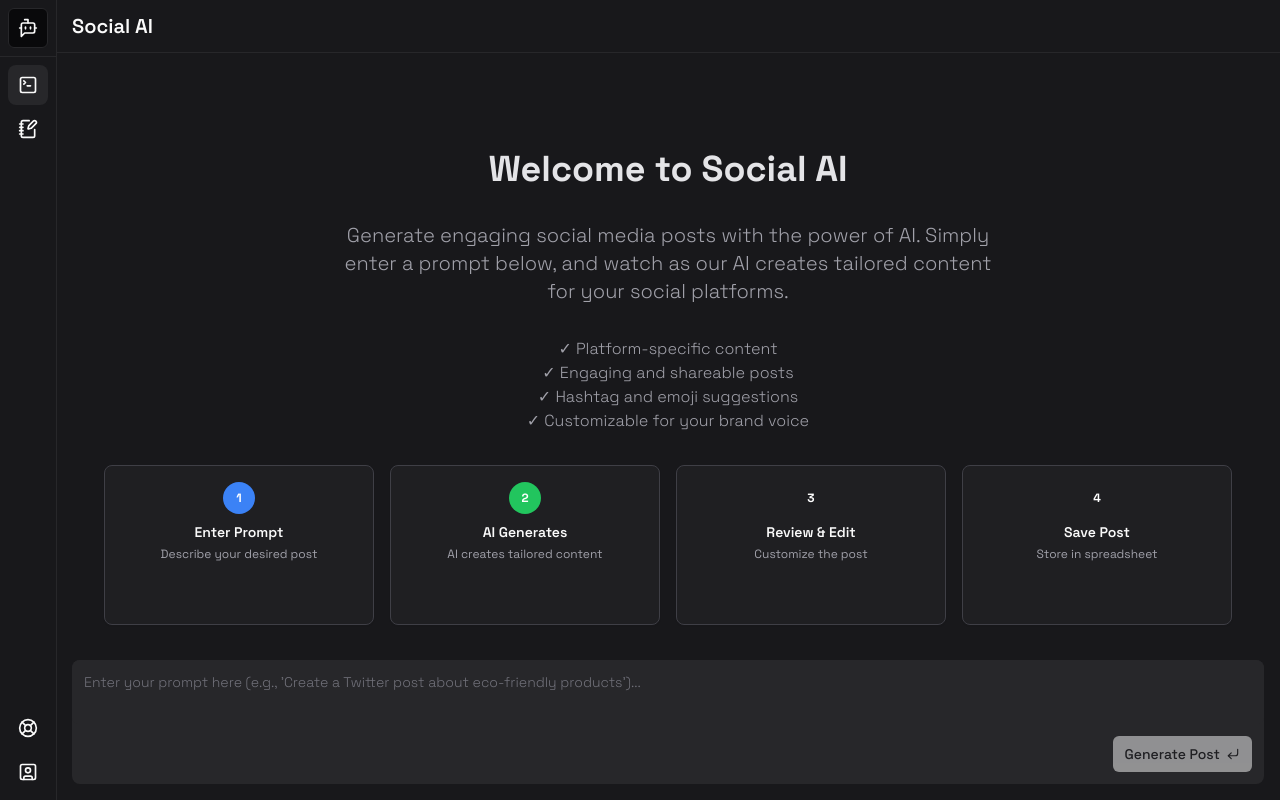
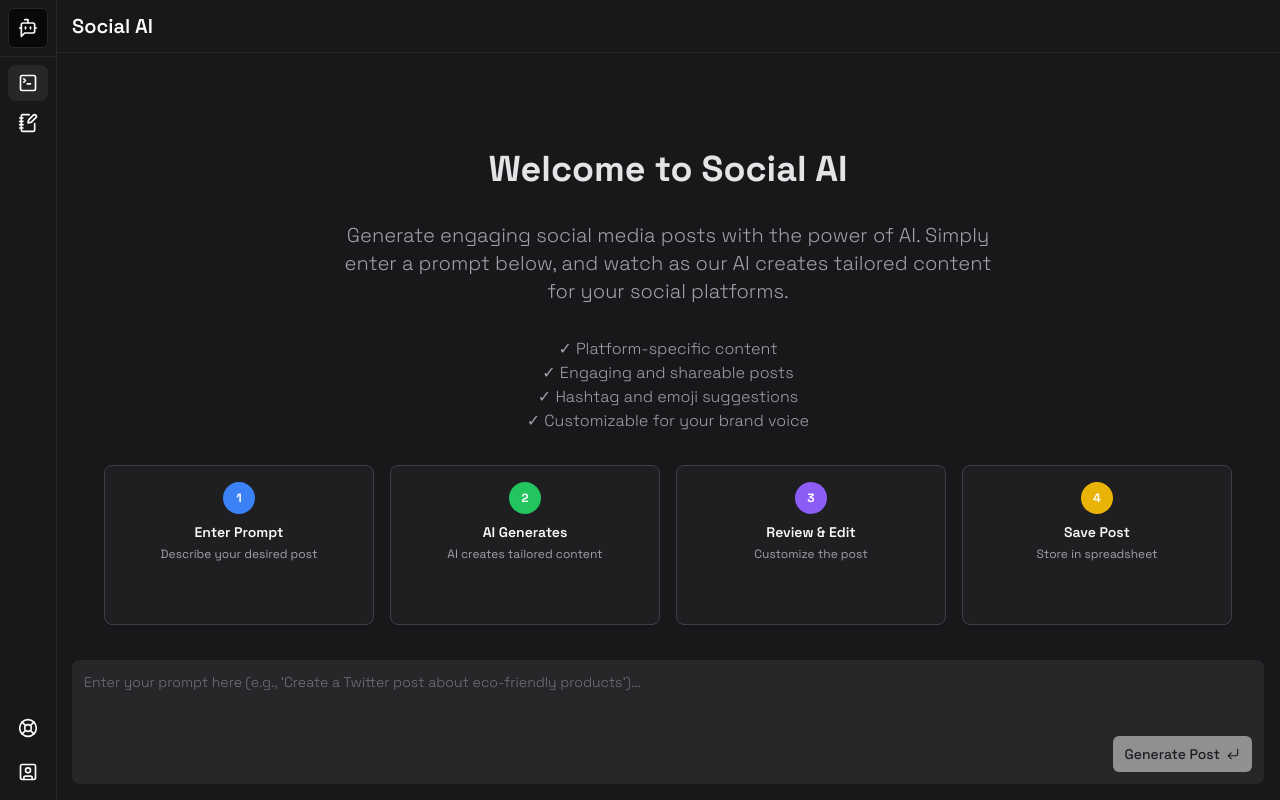
Before and after one commit to Mriganka5137/moondev, a Next.js app: page / in a window 1280 px wide. Built offline with nearby package versions, Linux system fonts and the light colour scheme.

Commit message:
Fix colors

```diff
--- a/app/api/sheet/route.ts
+++ b/app/api/sheet/route.ts
@@ -81,8 +81,10 @@ export async function GET(req: NextRequest) {
     const sheets = getGoogleSheetsClient();
 
     const response = await sheets.spreadsheets.values.get({
-      spreadsheetId: process.env.GOOGLE_SHEET_ID,
+      spreadsheetId: process.env.GOOGLE_SHEET_ID!,
       range: "A:C",
+      valueRenderOption: "UNFORMATTED_VALUE",
+      dateTimeRenderOption: "FORMATTED_STRING",
     });
 
     const rows = response.data.values;
@@ -91,29 +93,23 @@ export async function GET(req: NextRequest) {
       return NextResponse.json({ message: "No data found" }, { status: 200 });
     }
 
-    const posts = rows.slice(1).map((row) => ({
-      timestamp: row[0],
-      prompt: row[1],
-      post: row[2],
-    }));
+    // Filter out completely empty rows and process the data
+    const posts = rows
+      .slice(1) // Assuming the first row is headers
+      .filter((row) => row.some((cell) => cell !== null && cell !== ""))
+      .map((row) => ({
+        timestamp: row[0] || "",
+        prompt: row[1] || "",
+        post: row[2] || "",
+      }))
+      .filter((post) => post.timestamp && post.prompt && post.post); // Filter out posts with missing data
 
     return NextResponse.json({ posts }, { status: 200 });
-  } catch (error: any) {
+  } catch (error) {
     console.error("Error reading from spreadsheet:", error);
-
-    let errorMessage = "Failed to read from spreadsheet";
-    let statusCode = 500;
-
-    if (error.message === "Failed to initialize Google Sheets client") {
-      errorMessage = "Google Sheets client initialization failed";
-      statusCode = 503;
-    } else if (error.code === 403) {
-      errorMessage =
-        "Permission denied: Check your Google Sheets API credentials";
-    } else if (error.code === 404) {
-      errorMessage = "Spreadsheet not found: Check your GOOGLE_SHEET_ID";
-    }
-
-    return NextResponse.json({ error: errorMessage }, { status: statusCode });
+    return NextResponse.json(
+      { error: "Failed to read from spreadsheet" },
+      { status: 500 }
+    );
   }
 }
--- a/components/HowToSteps.tsx
+++ b/components/HowToSteps.tsx
@@ -1,4 +1,12 @@
-// components/HowToSteps.tsx
+import { twMerge } from "tailwind-merge";
+
+const colorMap = {
+  blue: "bg-blue-500",
+  green: "bg-green-500",
+  violet: "bg-violet-500",
+  yellow: "bg-yellow-500",
+};
+
 const steps = [
   {
     title: "Enter Prompt",
@@ -13,7 +21,7 @@ const steps = [
   {
     title: "Review & Edit",
     description: "Customize the post",
-    color: "purple",
+    color: "violet",
   },
   { title: "Save Post", description: "Store in spreadsheet", color: "yellow" },
 ];
@@ -35,7 +43,10 @@ const StepCard = ({
 }) => (
   <div className="border border-zinc-700 p-4 rounded-lg bg-zinc-800/50 shadow-sm flex flex-col items-center text-center h-40">
     <div
-      className={`bg-${step.color}-500 rounded-full w-8 h-8 flex items-center justify-center mb-2`}
+      className={twMerge(
+        "rounded-full w-8 h-8 flex items-center justify-center mb-2",
+        colorMap[step.color as keyof typeof colorMap]
+      )}
     >
       <span className="text-white font-bold text-xs">{index}</span>
     </div>
--- a/components/sidebar.tsx
+++ b/components/sidebar.tsx
@@ -8,12 +8,11 @@ import {
 } from "lucide-react";
 import { Button } from "./ui/button";
 import { Tooltip, TooltipContent, TooltipTrigger } from "./ui/tooltip";
-import { useRouter } from "next/navigation";
 import { usePathname } from "next/navigation";
 import { cn } from "@/lib/utils";
+import Link from "next/link";
 
 const Sidebar = () => {
-  const router = useRouter();
   const path = usePathname();
   return (
     <aside className="inset-y fixed  left-0 z-20 flex h-full flex-col border-r max-md:hidden">
@@ -25,15 +24,15 @@ const Sidebar = () => {
       <nav className="grid gap-1 p-2 ">
         <Tooltip>
           <TooltipTrigger asChild>
-            <Button
-              variant="ghost"
-              size="icon"
-              className={cn(path === "/" && "bg-muted", "rounded-lg")}
-              aria-label="Chat"
-              onClick={() => router.push("/")}
+            <Link
+              href="/"
+              className={cn(
+                path === "/" && "bg-muted",
+                "rounded-lg flex justify-center items-center p-2"
+              )}
             >
               <SquareTerminal className="size-5" />
-            </Button>
+            </Link>
           </TooltipTrigger>
           <TooltipContent side="right" sideOffset={5}>
             Playground
@@ -41,7 +40,7 @@ const Sidebar = () => {
         </Tooltip>
         <Tooltip>
           <TooltipTrigger asChild>
-            <Button
+            {/* <Button
               variant="ghost"
               size="icon"
               className={cn(path === "/posts" && "bg-muted", "rounded-lg")}
@@ -49,7 +48,17 @@ const Sidebar = () => {
               onClick={() => router.push("/posts")}
             >
               <NotebookPen className="size-5" />
-            </Button>
+            </Button> */}
+
+            <Link
+              href="/posts"
+              className={cn(
+                path === "/posts" && "bg-muted",
+                "rounded-lg flex justify-center items-center p-2"
+              )}
+            >
+              <NotebookPen className="size-5" />
+            </Link>
           </TooltipTrigger>
           <TooltipContent side="right" sideOffset={5}>
             Posts
```
